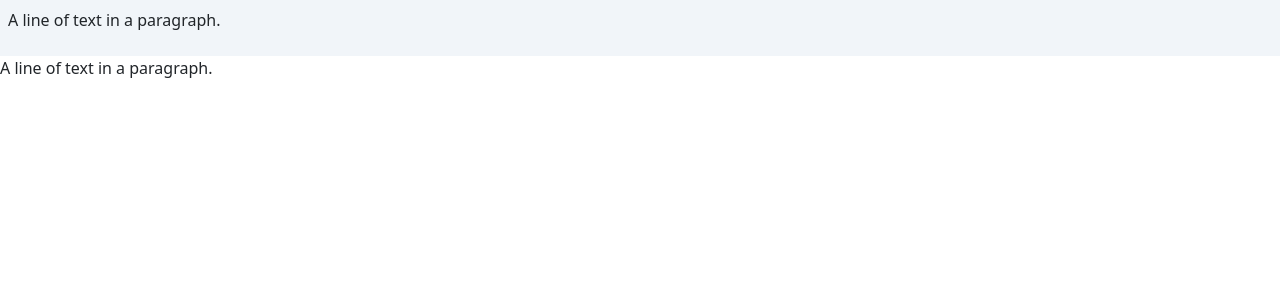
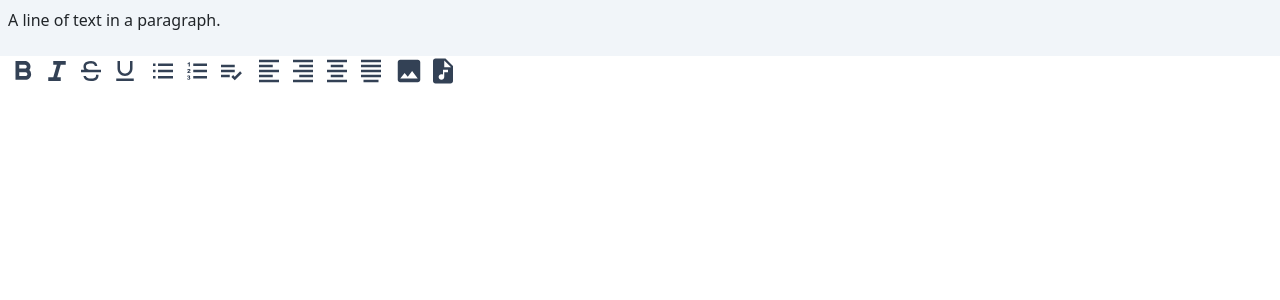
Before and after one commit to RodrigoGama-4/daylist, a Next.js app: page /rich-editor in a window 1280 px wide. Shown: the top 300 px of the page. Built offline with nearby package versions, Linux system fonts and the light colour scheme.

Commit message:
icones e updates

```diff
--- a/app/rich-editor/SlateElements.tsx
+++ b/app/rich-editor/SlateElements.tsx
@@ -15,6 +15,7 @@ export function BulletList({ children, attributes }: RenderElementProps) {
       }}
     >
       {Children.map(children, (child) => (
+        // FIXME bold corta li em 2
         <li>{child}</li>
       ))}
     </ul>
@@ -22,7 +23,18 @@ export function BulletList({ children, attributes }: RenderElementProps) {
 }
 
 export function NumberList({ children, attributes }: RenderElementProps) {
-  return <ol {...attributes}>{children}</ol>;
+  return (
+    <ol
+      {...attributes}
+      style={{
+        listStyleType: 'lower-alpha',
+      }}
+    >
+      {Children.map(children, (child) => (
+        <li>{child}</li>
+      ))}
+    </ol>
+  );
 }
 
 export function CheckList({ children, attributes }: RenderElementProps) {
--- a/app/rich-editor/page.tsx
+++ b/app/rich-editor/page.tsx
@@ -21,6 +21,20 @@ import {
   RenderElementProps,
   RenderLeafProps,
 } from 'slate-react';
+import {
+  BiBold,
+  BiItalic,
+  BiStrikethrough,
+  BiUnderline,
+  BiAlignLeft,
+  BiListOl,
+  BiListUl,
+  BiListCheck,
+  BiAlignRight,
+  BiAlignMiddle,
+  BiAlignJustify,
+} from 'react-icons/bi';
+import { MdAudioFile, MdImage, MdPlayArrow } from 'react-icons/md';
 
 export default function Page() {
   const [editor] = useState(() => withHistory(withReact(createEditor())));
@@ -31,7 +45,7 @@ export default function Page() {
     if (!db)
       setInitialValue([
         {
-          type: 'Paragraph',
+          type: 'paragraph',
           children: [{ text: 'A line of text in a paragraph.' }],
         },
       ]);
@@ -40,15 +54,15 @@ export default function Page() {
 
   const renderElement = useCallback((props: RenderElementProps) => {
     switch (props.element.type) {
-      case 'BulletList':
+      case 'bullet-list':
         return <BulletList {...props} />;
-      case 'NumberList':
+      case 'number-list':
         return <NumberList {...props} />;
-      case 'CheckList':
+      case 'check-list':
         return <CheckList {...props} />;
-      case 'Image':
+      case 'image':
         return <ImageElement {...props} />;
-      case 'Audio':
+      case 'audio':
         return <AudioElement {...props} />;
       default:
         return <Paragraph {...props} />;
@@ -67,7 +81,7 @@ export default function Page() {
         initialValue={initialValue}
         onChange={(value) => {
           const isAstChange = editor.operations.some(
-            (op) => 'set_selection' !== op.type,
+            (op) => 'set_selection' !== op.type, // if change was not a selection
           );
           if (isAstChange) {
             // Save the value to Local Storage.
@@ -85,11 +99,11 @@ export default function Page() {
               switch (event.key) {
                 case 'k':
                   event.preventDefault();
-                  CustomEditor.toggleBulletList(editor);
+                  CustomEditor.toggleBullet(editor);
                   break;
                 case 'b':
                   event.preventDefault();
-                  CustomEditor.toggleBoldMark(editor);
+                  CustomEditor.toggleBold(editor);
                   break;
               }
             }}
@@ -103,7 +117,7 @@ export default function Page() {
 
 // Define our own custom set of helpers.
 const CustomEditor = {
-  isBoldMarkActive(editor: CustomTypes['Editor']) {
+  isBold(editor: CustomTypes['Editor']) {
     const [match] = Editor.nodes(editor, {
       match: (n) => (n as CustomTypes['Text']).bold === true,
       universal: true,
@@ -111,8 +125,8 @@ const CustomEditor = {
     return !!match;
   },
 
-  toggleBoldMark(editor: CustomTypes['Editor']) {
-    const isActive = CustomEditor.isBoldMarkActive(editor);
+  toggleBold(editor: CustomTypes['Editor']) {
+    const isActive = CustomEditor.isBold(editor);
     Transforms.setNodes(
       editor,
       { bold: isActive ? undefined : true },
@@ -120,13 +134,13 @@ const CustomEditor = {
     );
   },
 
-  toggleBulletList(editor: CustomTypes['Editor']) {
+  toggleBullet(editor: CustomTypes['Editor']) {
     const [codeElement] = Editor.nodes(editor, {
-      match: (n: Node): n is CustomTypes['Element'] => n.type === 'BulletList',
+      match: (n: Node): n is CustomTypes['Element'] => n.type === 'bullet-list',
     });
     Transforms.setNodes(
       editor,
-      { type: codeElement ? 'Paragraph' : 'BulletList' },
+      { type: codeElement ? 'paragraph' : 'bullet-list' },
       {
         match: (n) => Element.isElement(n) && Editor.isBlock(editor, n),
       },
@@ -135,7 +149,32 @@ const CustomEditor = {
 };
 
 function Toolbar() {
-  const slate = useSlate();
-  const el = slate.children.at(0) as CustomTypes['Element'];
-  return <p>{el.children![0].text}</p>;
+  const editor = useSlate();
+  const el = editor.children.at(0) as CustomTypes['Element'];
+  // return <p>{el.children![0].text}</p>;
+  return (
+    <div className="px-2 flex space-x-2 [&>*]:rounded text-3xl text-slate-700 [&>div>*]:cursor-pointer">
+      <div className="flex space-x-1">
+        <BiBold />
+        <BiItalic />
+        <BiStrikethrough />
+        <BiUnderline />
+      </div>
+      <div className="flex space-x-1">
+        <BiListUl onClick={() => CustomEditor.toggleBullet(editor)} />
+        <BiListOl />
+        <BiListCheck />
+      </div>
+      <div className="flex space-x-1">
+        <BiAlignLeft />
+        <BiAlignRight />
+        <BiAlignMiddle />
+        <BiAlignJustify />
+      </div>
+      <div className="flex space-x-1">
+        <MdImage />
+        <MdAudioFile />
+      </div>
+    </div>
+  );
 }
--- a/app/rich-editor/slate.ts
+++ b/app/rich-editor/slate.ts
@@ -13,35 +13,37 @@ export type RichText = {
 };
 
 export interface Paragraph {
-  type: 'Paragraph';
+  type: 'paragraph';
   children: RichText[];
-  justify?: 'left' | 'center' | 'right' | 'even';
+  align?: 'left' | 'center' | 'right' | 'justify';
   header?: 1 | 2 | 3;
 }
 
 export interface BulletList {
-  type: 'BulletList';
+  type: 'bullet-list';
   children: RichText[];
 }
 
 export interface NumberList {
-  type: 'NumberList';
+  type: 'number-list';
   children: RichText[];
 }
 
 export interface CheckList {
-  type: 'CheckList';
+  type: 'check-list';
   children: RichText[];
 }
 
 export interface Image {
-  type: 'Image';
-  children: null;
+  type: 'image';
+  url: string;
+  children?: null;
 }
 
 export interface Audio {
-  type: 'Audio';
-  children: null;
+  type: 'audio';
+  url: string;
+  children?: null;
 }
 
 export type CustomElement =
```
